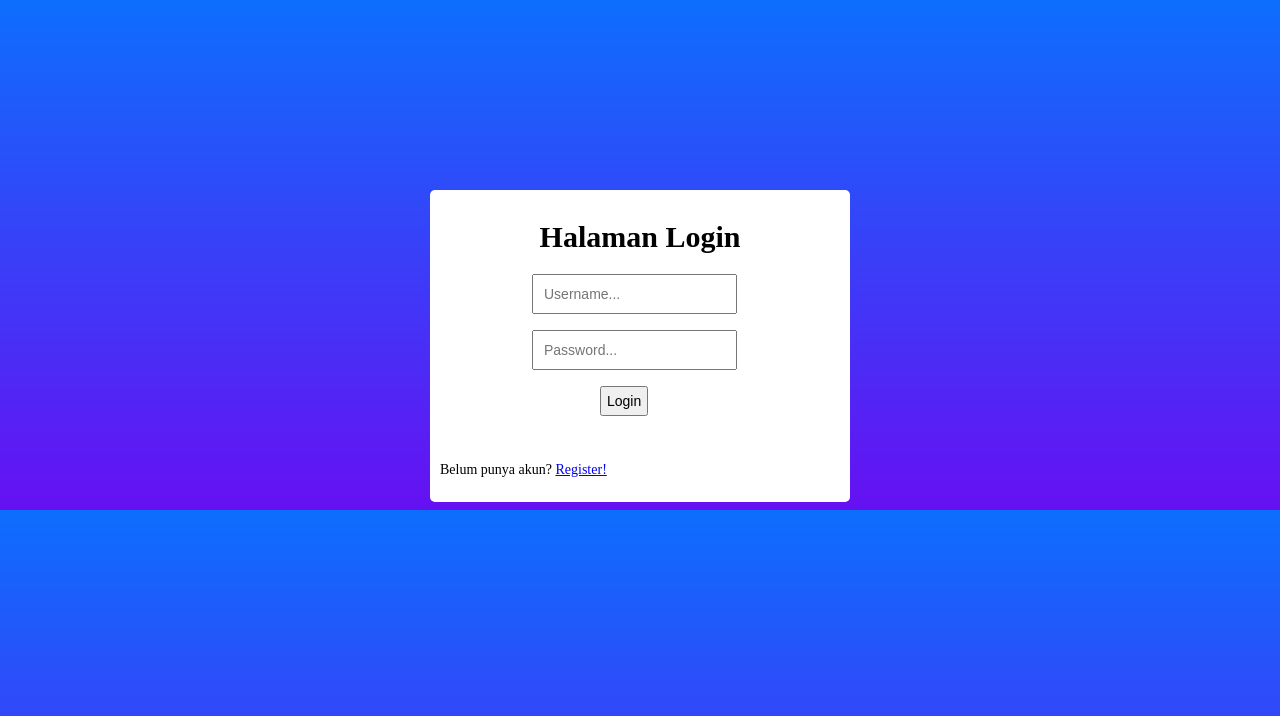
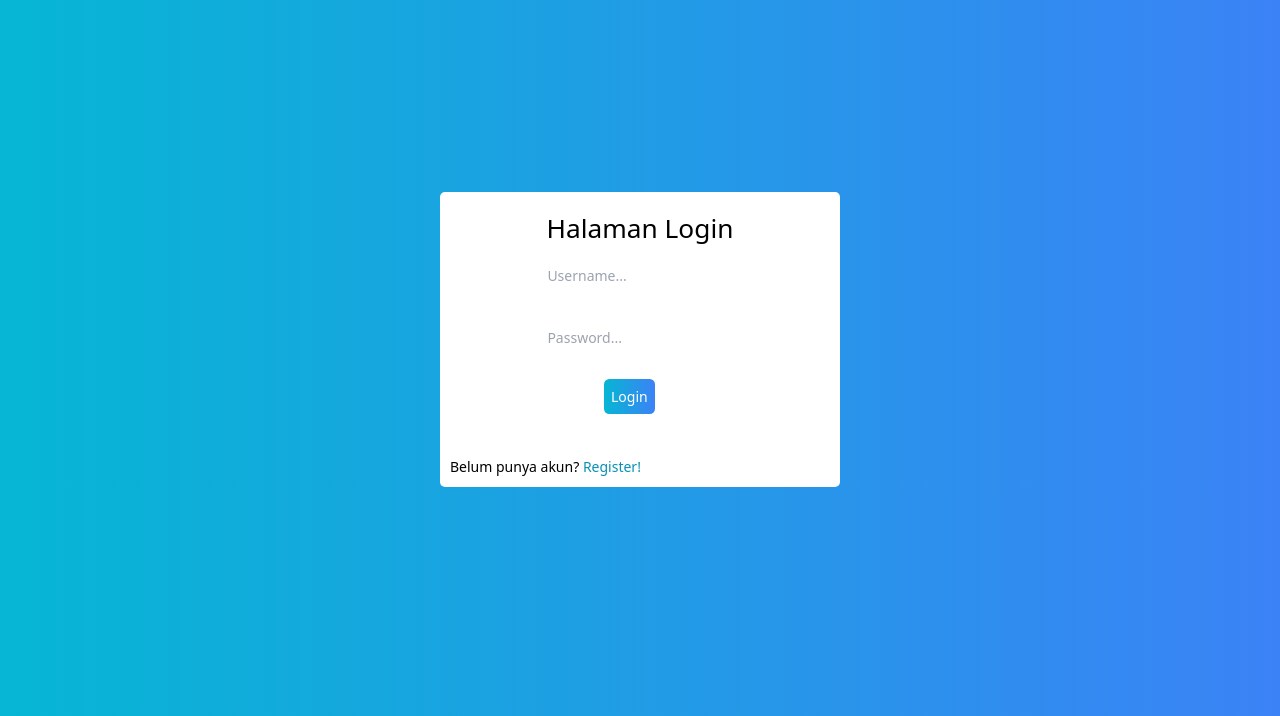
Before and after one commit to QiandraTaqi/Login-Crud, a PHP site: page /login.php in a window 1280 px wide. Shown: the top 716 px of the page. Run offline with PHP 8.4, Linux system fonts and the light colour scheme; some libraries are stand-ins or nearby versions.

Commit message:
Update login.php

```diff
--- a/CobaCoba/login.php
+++ b/CobaCoba/login.php
@@ -11,7 +11,7 @@
     $username   = $_POST['username'];
     $password   = $_POST['password'];
     if ($username == '' or $password == '') {
-        $err .= "<li>Silakan masukkan username dan password</li>";
+        $err .= "<script>alert('masukan password dan username');</script>";
     }
     if (empty($err)) {
         $sql1 = "select * from users where username = '$username'";
@@ -24,7 +24,7 @@
         // var_dump($r1['password'], md5($password));
 
         if ($r1['password'] != md5($password)) {
-            $err .= "<li>Akun tidak ditemukan</li>";
+            $err .= "<script>alert('akun tidak ditemukan');</script>";
         }
     }
 
@@ -37,19 +37,22 @@
 }
 ?>
 <!DOCTYPE html>
-<html lang="en">
+<html lang="en" class="bg-gradient-to-r from-cyan-500 to-blue-500">
 
 <head>
     <meta charset="UTF-8">
     <meta http-equiv="X-UA-Compatible" content="IE=edge">
     <meta name="viewport" content="width=device-width, initial-scale=1.0">
     <title>Login</title>
+    <script src="https://cdn.tailwindcss.com"></script>
     <link rel="stylesheet" href="style.css">
+    <link rel="stylesheet"
+          href="https://fonts.googleapis.com/css?family=Plus+Jakarta+Sans">
 </head>
 
 <body>
     <div id="app">
-        <h1>Halaman Login</h1>
+        <h1 class="text-3xl mt-3 mb-3">Halaman Login</h1>
         <?php
         if ($err) {
             echo "<ul>$err</ul>";
@@ -58,9 +61,9 @@
         <form action="" method="post">
             <input type="text" value="<?php echo $username ?>" name="username" class="input" placeholder="Username..." /><br /><br />
             <input type="password" name="password" class="input" placeholder="Password..." /><br /><br />
-            <input type="submit" name="login" class="button" value="Login" />
+            <input class="text-white rounded-md bg-gradient-to-r from-cyan-500 to-blue-500 ml-44 p-2 border-indigo-500" type="submit" name="login" class="button" value="Login" />
         </form><br><br>
-        <p>Belum punya akun? <a href="register.php">Register!</a></p>
+        <p>Belum punya akun? <a href="register.php" class="text-cyan-600">Register!</a></p>
     </div>
 </body>
 
```
